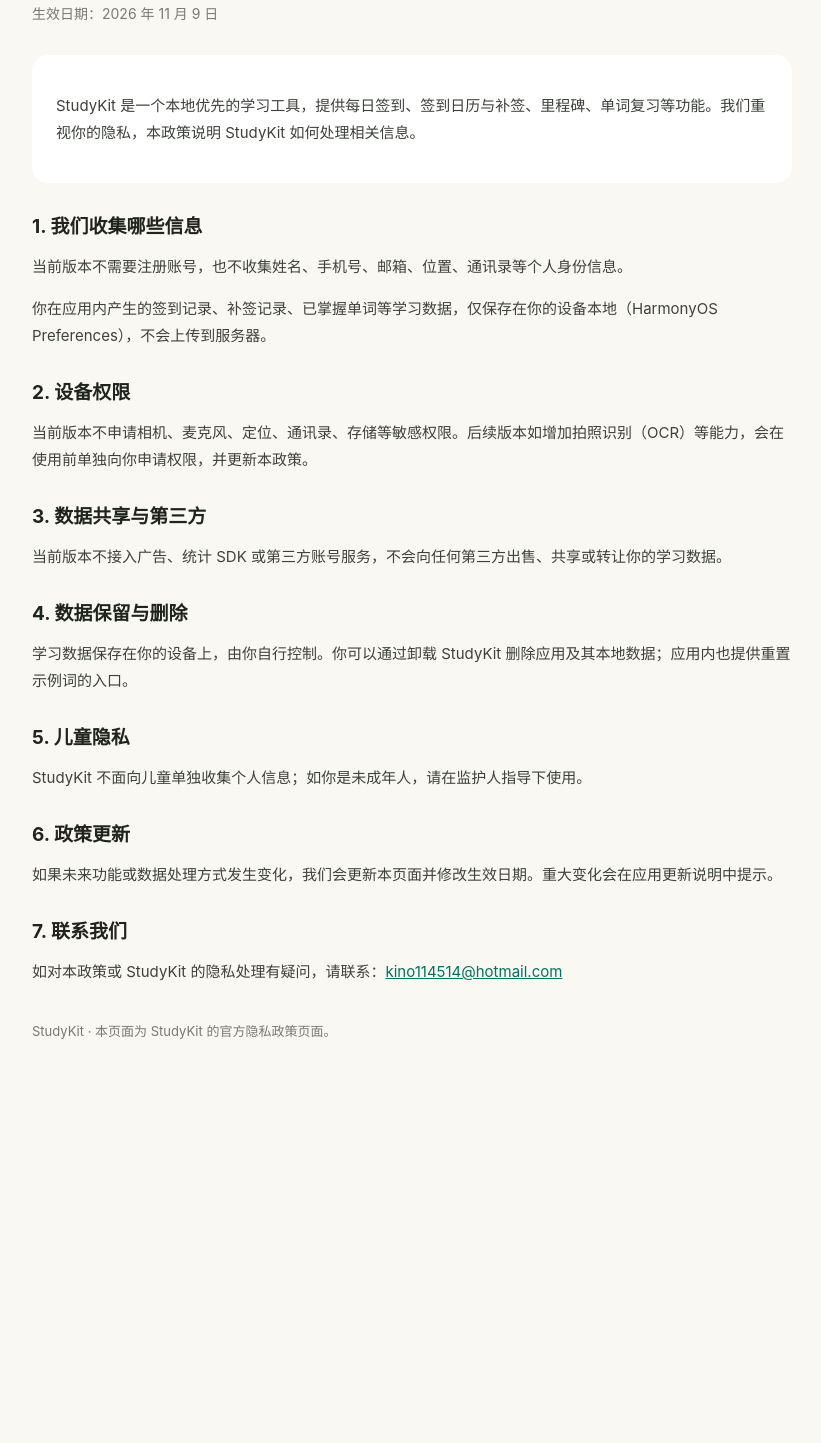
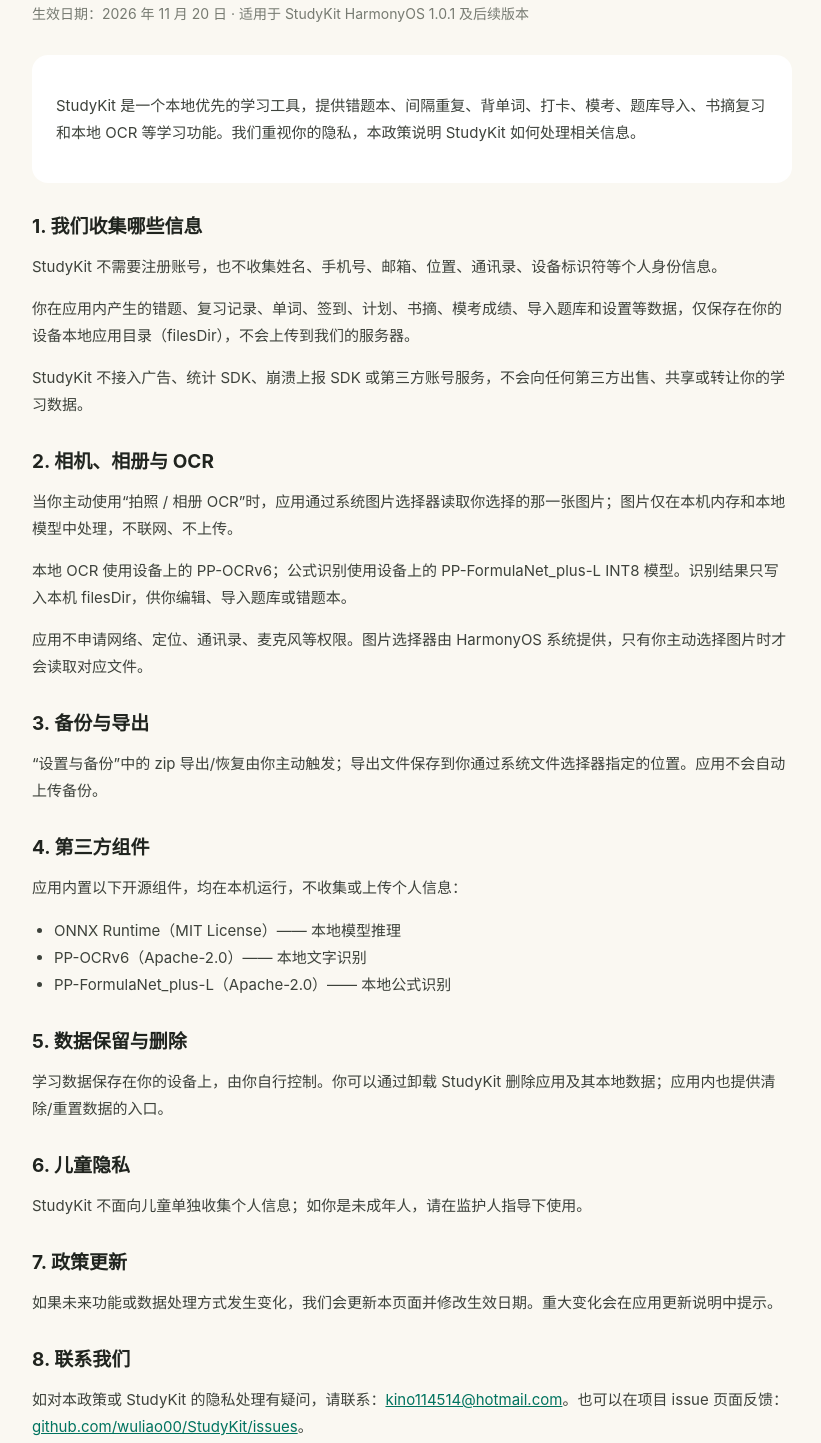
Before and after one commit to wuliao00/StudyKit, a plain HTML site: page docs/privacy-policy.html in a window 1280 px wide. Shown: the part 95-1538 px from the top of the page, without its empty margins (228-1049 px from the left). Before the commit the page ends 1207 px from the top, so only its background shows below. Drawn offline with Linux system fonts and the light colour scheme.

Commit message:
docs: update privacy policy for local OCR/formula and add terms page

```diff
--- a/docs/privacy-policy.html
+++ b/docs/privacy-policy.html
@@ -20,33 +20,44 @@
 <body>
 <main>
   <h1>StudyKit 隐私政策</h1>
-  <div class="date">生效日期：2026 年 11 月 9 日</div>
+  <div class="date">生效日期：2026 年 11 月 20 日 · 适用于 StudyKit HarmonyOS 1.0.1 及后续版本</div>
 
   <div class="card">
-    <p>StudyKit 是一个本地优先的学习工具，提供每日签到、签到日历与补签、里程碑、单词复习等功能。我们重视你的隐私，本政策说明 StudyKit 如何处理相关信息。</p>
+    <p>StudyKit 是一个本地优先的学习工具，提供错题本、间隔重复、背单词、打卡、模考、题库导入、书摘复习和本地 OCR 等学习功能。我们重视你的隐私，本政策说明 StudyKit 如何处理相关信息。</p>
   </div>
 
   <h2>1. 我们收集哪些信息</h2>
-  <p>当前版本不需要注册账号，也不收集姓名、手机号、邮箱、位置、通讯录等个人身份信息。</p>
-  <p>你在应用内产生的签到记录、补签记录、已掌握单词等学习数据，仅保存在你的设备本地（HarmonyOS Preferences），不会上传到服务器。</p>
+  <p>StudyKit 不需要注册账号，也不收集姓名、手机号、邮箱、位置、通讯录、设备标识符等个人身份信息。</p>
+  <p>你在应用内产生的错题、复习记录、单词、签到、计划、书摘、模考成绩、导入题库和设置等数据，仅保存在你的设备本地应用目录（filesDir），不会上传到我们的服务器。</p>
+  <p>StudyKit 不接入广告、统计 SDK、崩溃上报 SDK 或第三方账号服务，不会向任何第三方出售、共享或转让你的学习数据。</p>
 
-  <h2>2. 设备权限</h2>
-  <p>当前版本不申请相机、麦克风、定位、通讯录、存储等敏感权限。后续版本如增加拍照识别（OCR）等能力，会在使用前单独向你申请权限，并更新本政策。</p>
+  <h2>2. 相机、相册与 OCR</h2>
+  <p>当你主动使用“拍照 / 相册 OCR”时，应用通过系统图片选择器读取你选择的那一张图片；图片仅在本机内存和本地模型中处理，不联网、不上传。</p>
+  <p>本地 OCR 使用设备上的 PP-OCRv6；公式识别使用设备上的 PP-FormulaNet_plus-L INT8 模型。识别结果只写入本机 filesDir，供你编辑、导入题库或错题本。</p>
+  <p>应用不申请网络、定位、通讯录、麦克风等权限。图片选择器由 HarmonyOS 系统提供，只有你主动选择图片时才会读取对应文件。</p>
 
-  <h2>3. 数据共享与第三方</h2>
-  <p>当前版本不接入广告、统计 SDK 或第三方账号服务，不会向任何第三方出售、共享或转让你的学习数据。</p>
+  <h2>3. 备份与导出</h2>
+  <p>“设置与备份”中的 zip 导出/恢复由你主动触发；导出文件保存到你通过系统文件选择器指定的位置。应用不会自动上传备份。</p>
 
-  <h2>4. 数据保留与删除</h2>
-  <p>学习数据保存在你的设备上，由你自行控制。你可以通过卸载 StudyKit 删除应用及其本地数据；应用内也提供重置示例词的入口。</p>
+  <h2>4. 第三方组件</h2>
+  <p>应用内置以下开源组件，均在本机运行，不收集或上传个人信息：</p>
+  <ul>
+    <li>ONNX Runtime（MIT License）—— 本地模型推理</li>
+    <li>PP-OCRv6（Apache-2.0）—— 本地文字识别</li>
+    <li>PP-FormulaNet_plus-L（Apache-2.0）—— 本地公式识别</li>
+  </ul>
 
-  <h2>5. 儿童隐私</h2>
+  <h2>5. 数据保留与删除</h2>
+  <p>学习数据保存在你的设备上，由你自行控制。你可以通过卸载 StudyKit 删除应用及其本地数据；应用内也提供清除/重置数据的入口。</p>
+
+  <h2>6. 儿童隐私</h2>
   <p>StudyKit 不面向儿童单独收集个人信息；如你是未成年人，请在监护人指导下使用。</p>
 
-  <h2>6. 政策更新</h2>
+  <h2>7. 政策更新</h2>
   <p>如果未来功能或数据处理方式发生变化，我们会更新本页面并修改生效日期。重大变化会在应用更新说明中提示。</p>
 
-  <h2>7. 联系我们</h2>
-  <p>如对本政策或 StudyKit 的隐私处理有疑问，请联系：<a href="mailto:kino114514@hotmail.com">kino114514@hotmail.com</a></p>
+  <h2>8. 联系我们</h2>
+  <p>如对本政策或 StudyKit 的隐私处理有疑问，请联系：<a href="mailto:kino114514@hotmail.com">kino114514@hotmail.com</a>。也可以在项目 issue 页面反馈：<a href="https://github.com/wuliao00/StudyKit/issues">github.com/wuliao00/StudyKit/issues</a>。</p>
 
   <footer>StudyKit · 本页面为 StudyKit 的官方隐私政策页面。</footer>
 </main>
```
Also changed, not shown: docs/terms.html (added, +28 -0 lines).
